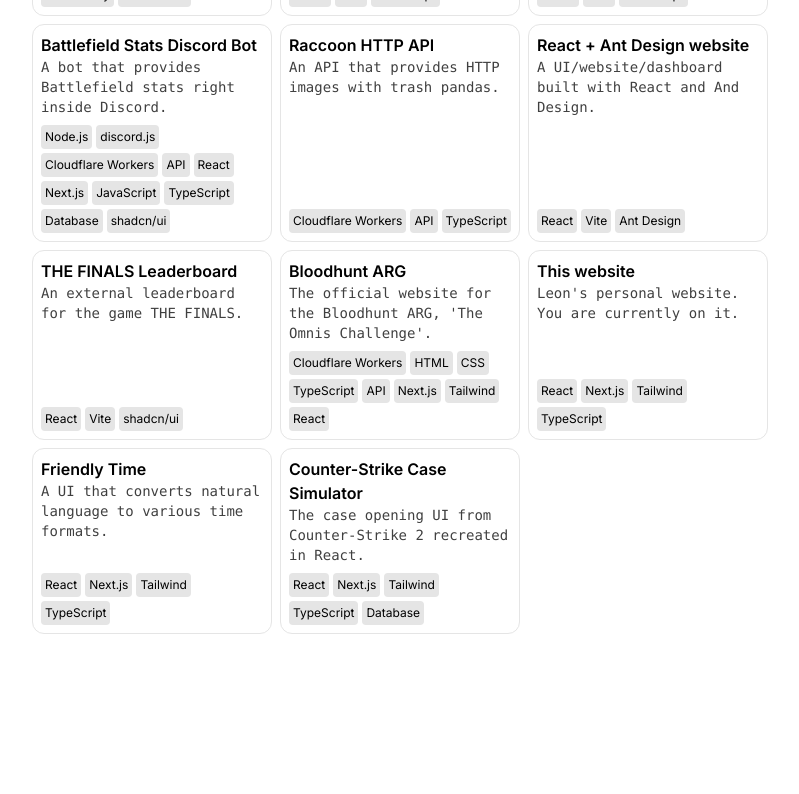
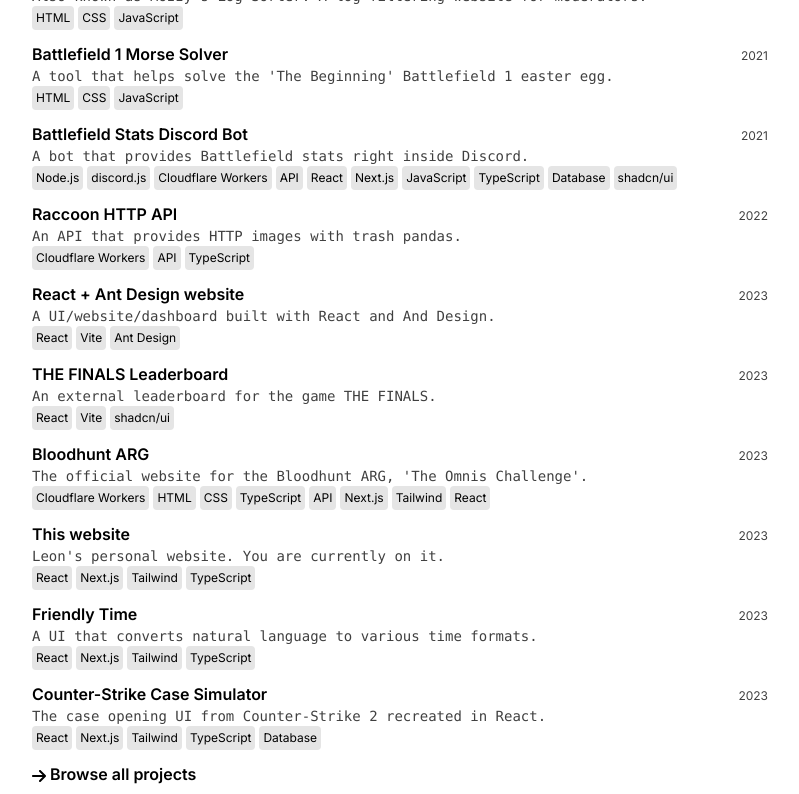
Before and after one commit to leonlarsson/leon-home, a Next.js app: page /cv-new in a window 1280 px wide. Shown: the part 720-1514 px from the top of the page, without its empty margins (240-1039 px from the left). Before the commit the page ends 1394 px from the top, so only its background shows below. Built offline with nearby package versions, Linux system fonts and the light colour scheme.

Commit message:
cv-new: experiment

```diff
--- a/app/(cv-new)/cv-new/page.tsx
+++ b/app/(cv-new)/cv-new/page.tsx
@@ -99,11 +99,42 @@ export default () => {
       {/* Projects */}
       <div className="flex flex-col gap-2">
         <h2 className="text-xl font-bold">Projects</h2>
+
+        <div className="flex flex-col gap-3">
+          {projects
+            .filter(x => x.displayInCv)
+            .map(({ name, shortDescription, slug, tags, year }) => (
+              <div className="flex flex-col">
+                <div className="flex items-baseline justify-between">
+                  <Link href={`/projects/${slug}`} target="_blank" className="font-semibold hover:underline">
+                    {name}
+                  </Link>
+
+                  <span className="text-xs opacity-75">{year}</span>
+                </div>
+
+                <p className="font-mono text-sm opacity-75">{shortDescription}</p>
+
+                <div className="flex flex-wrap gap-1">
+                  {tags?.map(tag => (
+                    <span key={tag} className="rounded bg-neutral-200 p-1 text-xs">
+                      {tag}
+                    </span>
+                  ))}
+                </div>
+              </div>
+            ))}
+
+          <Link href="/projects" target="_blank" className="font-semibold hover:underline">
+            <Icons.arrowRight className="inline" /> Browse all projects
+          </Link>
+        </div>
+
         <div className="grid grid-cols-1 grid-rows-[masonry] gap-2 sm:grid-cols-2 md:grid-cols-3">
           {projects
             .filter(x => x.displayInCv)
             .map(({ name, shortDescription, slug, tags }) => (
-              <Link key={slug} href={`/projects/${slug}`} className="flex flex-col justify-between gap-2 rounded-xl border border-neutral-200 p-2 transition-colors hover:border-neutral-400">
+              <Link key={slug} href={`/projects/${slug}`} target="_blank" className="flex flex-col justify-between gap-2 rounded-xl border border-neutral-200 p-2 transition-colors hover:border-neutral-400">
                 <div>
                   <h3 className="font-semibold">{name}</h3>
 
--- a/app/(cv-new)/layout.tsx
+++ b/app/(cv-new)/layout.tsx
@@ -1,5 +1,5 @@
 import "./cv-style.css";
 
 export default ({ children }: { children: React.ReactNode }) => {
-  return <div className="container mx-auto min-h-[100svh] max-w-3xl px-4 pb-10 pt-2 md:pt-16">{children}</div>;
+  return <div className="container mx-auto min-h-[100svh] max-w-3xl px-4 pb-10 pt-2 lg:pt-16">{children}</div>;
 };
--- a/app/(main)/projects/components/Tag.tsx
+++ b/app/(main)/projects/components/Tag.tsx
@@ -13,7 +13,7 @@ export default ({ tag, clickable }: { tag: string; clickable?: boolean }) => {
   const className = {
     className: `select-none border-2 border-transparent rounded bg-blue-200 px-2 py-1 text-xs font-bold text-blue-700 transition-colors dark:bg-[#212528] dark:text-[#4b98f2] ${clickable && !searchMatchesTag ? "hover:border-blue-700" : ""} ${
       searchMatchesTag ? "border-dotted dark:border-blue-900 border-blue-500" : ""
-    }`
+    }`,
   };
 
   // If clickable and not already searching for this tag, make it a button
```
